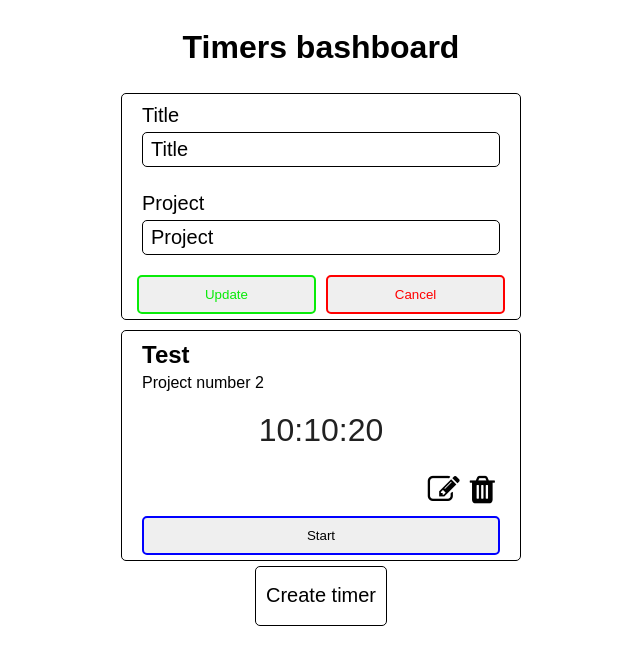
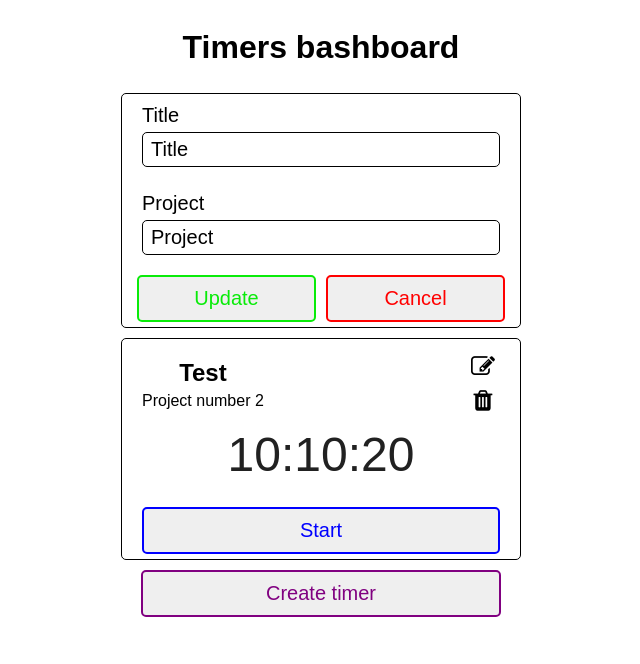
Before and after one commit to MickaelDjak/js.timer, a React (Create React App) app: page / in a window 1280 px wide. Shown: the top 664 px of the page, without its empty margins (319-959 px from the left). Built offline with nearby package versions, Linux system fonts and the light colour scheme.

Commit message:
Compete up state

```diff
--- a/src/EditableTimer.js
+++ b/src/EditableTimer.js
@@ -11,14 +11,19 @@ export default class EditableTimer extends Component {
     this.props.delete(this.props.id);
   };
 
+  confirmUpdate = data => {
+    this.props.updateData(this.props.id, data);
+  };
+
   render() {
     return (
       <div className="EditableTimer ">
         {this.props.isEditing ? (
           <TimeForm
             {...this.props}
+            statu="update"
             switchTo={this.toggleForm}
-            updateData={this.props.updateData}
+            handleConfirm={this.confirmUpdate}
           />
         ) : (
           <Timer
--- a/src/TimeForm.js
+++ b/src/TimeForm.js
@@ -4,14 +4,16 @@ export default class TimeForm extends Component {
   constructor(props) {
     super(props);
 
+    const { title = "new title", project = "new project" } = props;
+
     this.state = {
-      title: props.title,
-      project: props.project
+      title: title,
+      project: project
     };
   }
 
   confirmUpdate = () => {
-    this.props.updateData(this.props.id, {
+    this.props.handleConfirm({
       title: this.state.title,
       project: this.state.project
     });
@@ -44,7 +46,7 @@ export default class TimeForm extends Component {
         />
         <div>
           <button className="btn btn-db btn-well" onClick={this.confirmUpdate}>
-            Update
+            {this.props.statu === "update" ? "Update" : "Create"}
           </button>
           <button
             className="btn btn-db btn-cancel"
--- a/src/Timer.js
+++ b/src/Timer.js
@@ -3,13 +3,18 @@ import React from "react";
 export default function Timer(props) {
   return (
     <div className="Timer">
-      <h2>{props.title}</h2>
-      <p>{props.project}</p>
-      <span>10:10:20</span>
-      <div className="control-paned">
-        <i className="fa fa-2x fa-edit" onClick={props.switchTo} />
-        <i className="fa fa-2x fa-trash" onClick={props.deleteTimer} />
+      <div className="Timer-panel">
+        <div className="Timer-name-panel">
+          <h2>{props.title}</h2>
+          <p>{props.project}</p>
+        </div>
+        <div className="Timer-control-panel">
+          <i className="fa fa-edit" onClick={props.switchTo} />
+          <i className="fa fa-trash" onClick={props.deleteTimer} />
+        </div>
       </div>
+      <span className="Timer-clock">10:10:20</span>
+
       <div>
         <button className="btn ">Start</button>
       </div>
--- a/src/TimerCreator.js
+++ b/src/TimerCreator.js
@@ -1,9 +1,35 @@
-import React from "react";
+import React, { Component } from "react";
+import TimeForm from "./TimeForm";
 
-export default function TimerCreator() {
-  return (
-    <div className="TimerCreator">
-      <button>Create timer</button>
-    </div>
-  );
+export default class TimerCreator extends Component {
+  state = {
+    isButton: true
+  };
+
+  switchTo = () => {
+    this.setState({ isButton: !this.state.isButton });
+  };
+
+  confirmUpdate = data => {
+    this.props.creat(data);
+    this.switchTo();
+  };
+
+  render() {
+    return (
+      <div className="TimerCreator">
+        {this.state.isButton ? (
+          <button className="btn btn-create" onClick={this.switchTo}>
+            Create timer
+          </button>
+        ) : (
+          <TimeForm
+            statu="create"
+            switchTo={this.switchTo}
+            handleConfirm={this.confirmUpdate}
+          />
+        )}
+      </div>
+    );
+  }
 }
--- a/src/TimersDashboard.js
+++ b/src/TimersDashboard.js
@@ -6,30 +6,18 @@ export default class TimersDashboard extends Component {
   state = {
     timers: [
       {
-        id: 100,
+        id: 0,
         title: "Title",
         project: "Project",
         isEditing: true
       },
       {
-        id: 20,
+        id: 1,
         title: "Test",
         project: "Project number 2",
         isEditing: false
       }
     ]
-  };
-
-  updateData = (id, data) => {
-    let index = this.state.timers.findIndex(el => el.id === id);
-
-    this.setState({
-      timers: [
-        ...this.state.timers.slice(0, index),
-        { ...this.state.timers[index], ...data, isEditing: false },
-        ...this.state.timers.slice(index + 1)
-      ]
-    });
   };
 
   switchTo = id => {
@@ -47,6 +35,18 @@ export default class TimersDashboard extends Component {
     });
   };
 
+  update = (id, data) => {
+    let index = this.state.timers.findIndex(el => el.id === id);
+
+    this.setState({
+      timers: [
+        ...this.state.timers.slice(0, index),
+        { ...this.state.timers[index], ...data, isEditing: false },
+        ...this.state.timers.slice(index + 1)
+      ]
+    });
+  };
+
   delete = id => {
     let index = this.state.timers.findIndex(el => el.id === id);
 
@@ -58,17 +58,32 @@ export default class TimersDashboard extends Component {
     });
   };
 
+  creat = data => {
+    this.setState({
+      timers: [
+        ...this.state.timers,
+        {
+          id: this.state.timers.length,
+          title: "Title",
+          project: "Project",
+          isEditing: false,
+          ...data
+        }
+      ]
+    });
+  };
+
   render() {
     return (
       <div className="TimersDashboard">
         <h1>Timers bashboard</h1>
         <EditableTimerList
           timers={this.state.timers}
-          updateData={this.updateData}
+          updateData={this.update}
           switchTo={this.switchTo}
           delete={this.delete}
         />
-        <TimerCreator />
+        <TimerCreator creat={this.creat} />
       </div>
     );
   }
--- a/src/styles.css
+++ b/src/styles.css
@@ -49,35 +49,47 @@
   padding: 5px;
 }
 
-.Timer p {
-  margin: 0px 20px;
+.Timer .Timer-panel {
+  display: flex;
+  flex-direction: row;
+  justify-content: space-between;
+  align-items: center;
+}
+
+.Timer .Timer-name-panel {
+  margin-left: 20px;
+  margin-top: 10px;
+
   align-self: flex-start;
 }
 
-.Timer span {
-  font-size: 2em;
-  color: #212121;
-  margin: 20px 0;
+.Timer .Timer-name-panel p {
+  margin-bottom: 0;
+  margin-top: 0;
 }
 
-.TimerCreator button {
+.Timer .Timer-control-panel {
   display: flex;
   flex-direction: column;
-  justify-content: center;
-  align-self: center;
-  border: 1px solid black;
-  border-radius: 5px;
-  text-align: center;
-  vertical-align: center;
-  margin: auto;
-  padding: 10px;
-  font-size: 1.25em;
-  height: 60px;
-  background: transparent;
+  margin-right: 20px;
+  margin-top: 10px;
+}
+
+.Timer .Timer-control-panel i {
+  margin: 5px;
+  font-size: 1.5em;
+}
+
+.Timer span {
+  font-size: 3em;
+  color: #212121;
+  margin: 10px 0 20px;
 }
 
 button.btn {
+  font-size: 1.25em;
   border: 2px blue solid;
+  color: blue;
   border-radius: 5px;
   padding: 10px 20px;
   margin: 5px;
@@ -97,3 +109,8 @@ button.btn-cancel {
   border-color: red;
   color: red;
 }
+
+button.btn-create {
+  border-color: purple;
+  color: purple;
+}
```
